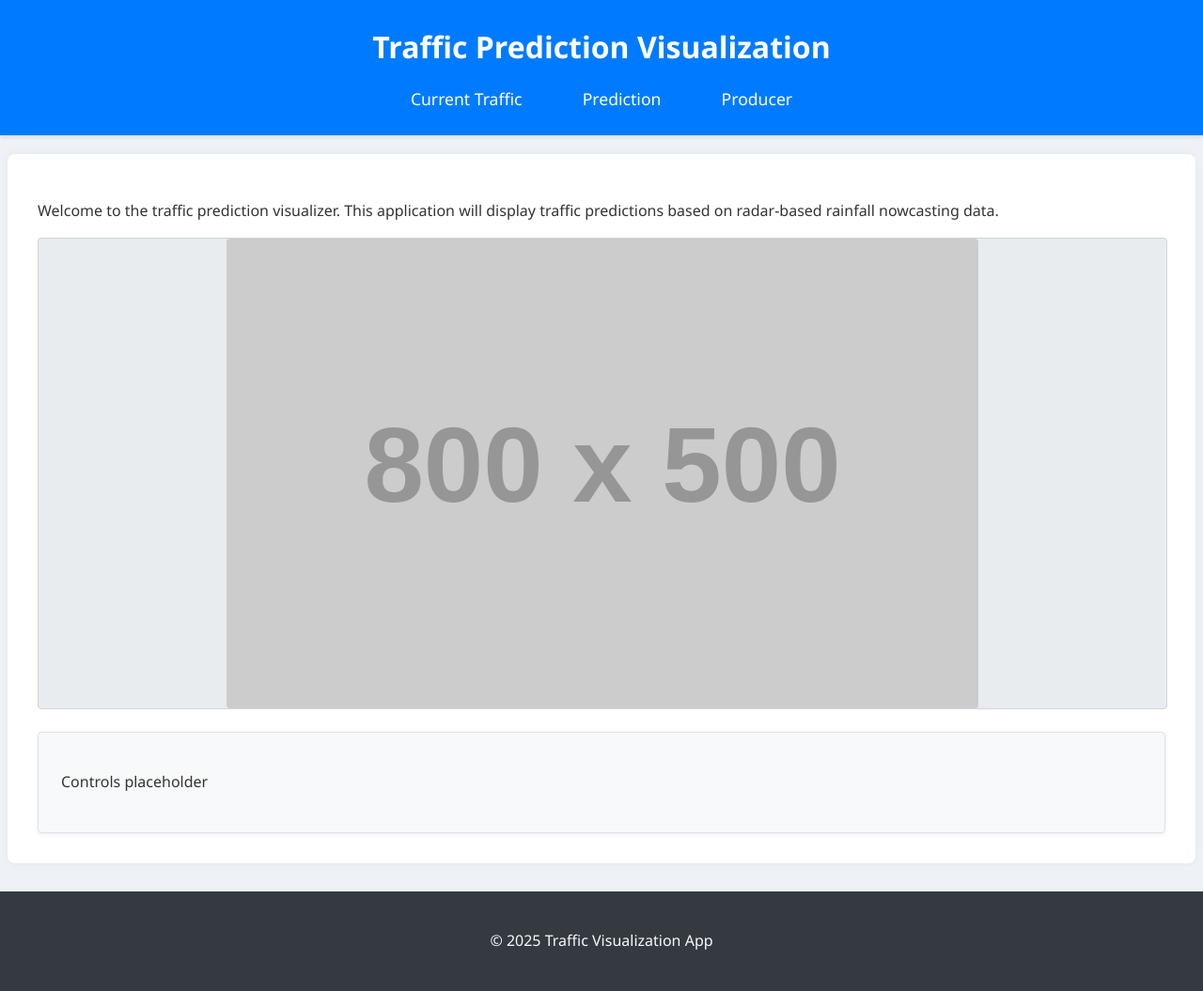
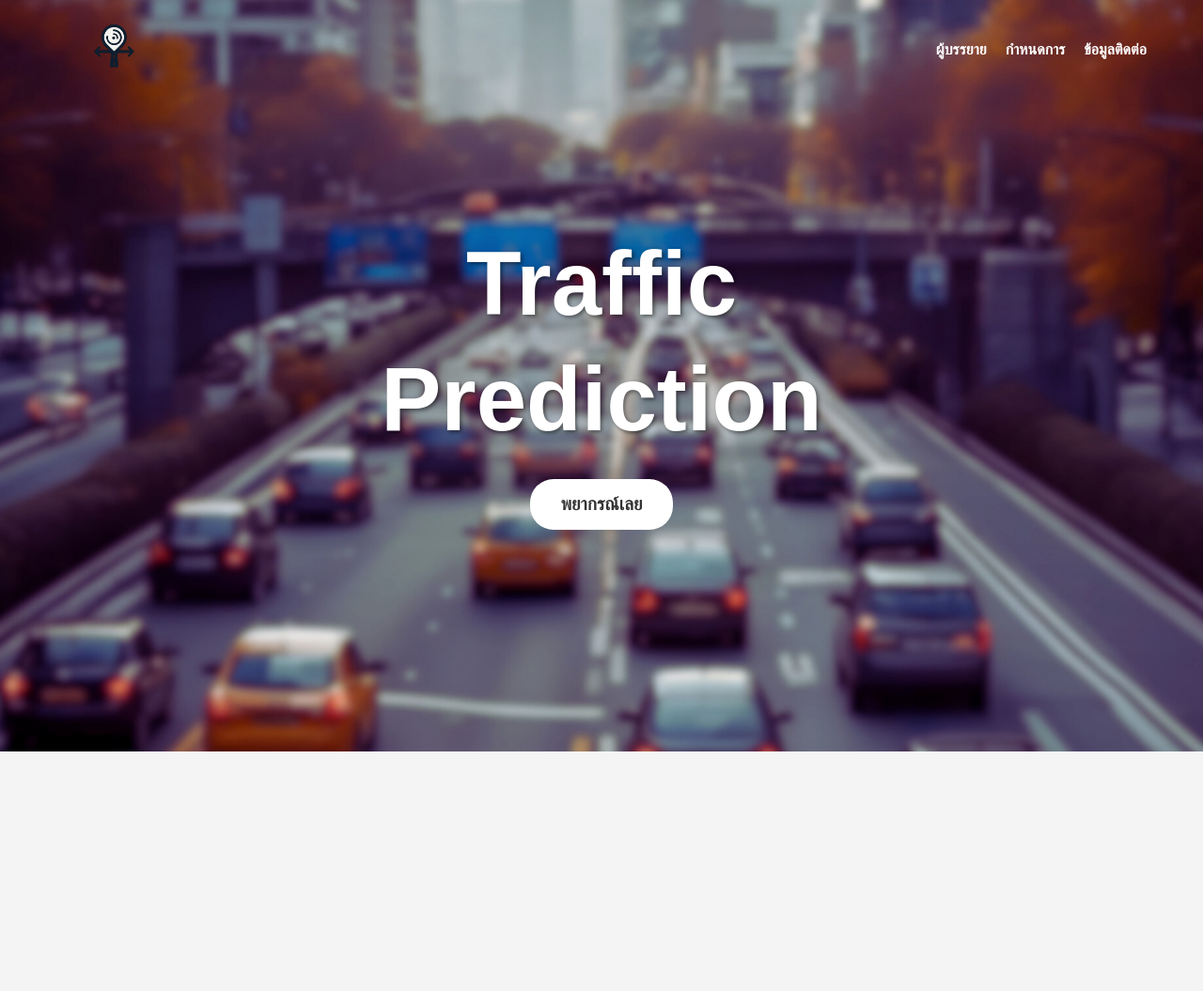
Before and after one commit to Suphamap/traffic_webapp, a plain HTML site: page index.html in a window 1280 px wide. Shown: the whole page at 94% size. After the commit the page ends 800 px from the top, so only its background shows below. Drawn offline with nearby package versions, Linux system fonts and the light colour scheme; placeholder pictures from the web are drawn by us.

Commit message:
Create a new version of website

```diff
--- a/index.html
+++ b/index.html
@@ -1,37 +1,36 @@
 <!DOCTYPE html>
-<html lang="en">
+<html lang="th">
 <head>
     <meta charset="UTF-8">
     <meta name="viewport" content="width=device-width, initial-scale=1.0">
-    <title>Traffic Prediction Visualization</title>
+    <title>Traffic Prediction</title>
     <link rel="stylesheet" href="style.css">
-    <link rel="stylesheet" href="https://cdnjs.cloudflare.com/ajax/libs/animate.css/4.1.1/animate.min.css"/>
 </head>
 <body>
     <header>
-        <h1 class="animate__animated animate__fadeInDown">Traffic Prediction Visualization</h1>
         <nav>
-            <ul>
-                <li><a href="current_traffic.html" class="animate__animated animate__fadeInUp animate__delay-1s">Current Traffic</a></li>
-                <li><a href="prediction.html" class="animate__animated animate__fadeInUp animate__delay-2s">Prediction</a></li>
-                <li><a href="producer.html" class="animate__animated animate__fadeInUp animate__delay-3s">Producer</a></li>
+            <div class="logo">
+                <img src="logo.png" alt="Logo">
+            </div>
+            <button class="nav-toggle" aria-label="toggle navigation" aria-expanded="false">
+                <span class="hamburger"></span>
+            </button>
+            <ul id="nav-links">
+                <li><a href="#">ผู้บรรยาย</a></li>
+                <li><a href="#">กำหนดการ</a></li>
+                <li><a href="#">ข้อมูลติดต่อ</a></li>
             </ul>
         </nav>
     </header>
     <main>
-        <p class="animate__animated animate__fadeIn animate__delay-4s">Welcome to the traffic prediction visualizer. This application will display traffic predictions based on radar-based rainfall nowcasting data.</p>
-        <div id="map-container">
-            <!-- Map will be rendered here -->
-            <img src="https://via.placeholder.com/800x500.png?text=Map+Placeholder" alt="Map Placeholder">
-        </div>
-        <div id="controls">
-            <!-- Controls for time, etc. -->
-            <p>Controls placeholder</p>
-        </div>
+        <section class="hero">
+            <div class="hero-content">
+                <h1>Traffic</h1>
+                <h1>Prediction</h1>
+                <button>พยากรณ์เลย</button>
+            </div>
+        </section>
     </main>
-    <footer>
-        <p>&copy; 2025 Traffic Visualization App</p>
-    </footer>
-    <script src="script.js"></script>
+    <script src="script.js"></script> <!-- Added script tag -->
 </body>
 </html>
--- a/script.js
+++ b/script.js
@@ -1,6 +1,12 @@
-// Basic script file for future interactivity
+document.addEventListener('DOMContentLoaded', () => {
+    const navToggle = document.querySelector('.nav-toggle');
+    const navLinks = document.getElementById('nav-links');
 
-document.addEventListener('DOMContentLoaded', () => {
-    console.log('Traffic Visualization App Loaded');
-    // Future JavaScript code for map integration, data fetching, etc. will go here.
+    if (navToggle && navLinks) {
+        navToggle.addEventListener('click', () => {
+            const isExpanded = navToggle.getAttribute('aria-expanded') === 'true' || false;
+            navToggle.setAttribute('aria-expanded', !isExpanded);
+            navLinks.classList.toggle('active');
+        });
+    }
 });
--- a/style.css
+++ b/style.css
@@ -1,107 +1,252 @@
+html { /* ADDED */
+    box-sizing: border-box;
+}
+
+*, *::before, *::after { /* ADDED */
+    box-sizing: inherit;
+}
+
 body {
-    font-family: 'Segoe UI', Tahoma, Geneva, Verdana, sans-serif;
+    font-family: sans-serif;
     margin: 0;
-    background-color: #eef1f5; /* Lighter gray background */
+    background-color: #f4f4f4;
     color: #333;
-    line-height: 1.6;
+    display: flex; /* ADDED for footer positioning */
+    flex-direction: column; /* ADDED for footer positioning */
+    min-height: 100vh; /* ADDED for footer positioning */
+}
+
+main { /* ADDED */
+    flex-grow: 1; /* Ensures main content pushes footer down */
 }
 
 header {
-    background-color: #007bff; /* Professional blue */
-    color: #ffffff;
-    padding: 1.5em 0;
-    text-align: center;
-    box-shadow: 0 2px 4px rgba(0, 0, 0, 0.1);
+    background: transparent;
+    color: #fff;
+    padding: 1rem 0;
+    position: fixed;
+    width: 100%;
+    top: 0;
+    z-index: 1000;
 }
 
-header h1 {
-    margin: 0;
-    font-size: 2em;
+nav {
+    display: flex;
+    justify-content: space-between;
+    align-items: center;
+    max-width: 1200px;
+    margin: 0 auto;
+    padding: 0 20px;
 }
 
-/* Navigation Bar Styles */
-nav {
-    margin-top: 1em;
+.logo img {
+    height: 70px;
 }
 
 nav ul {
-    list-style-type: none;
+    list-style: none;
+    display: flex;
+    gap: 20px;
+    margin: 0;
     padding: 0;
-    margin: 0;
-    text-align: center;
-}
-
-nav ul li {
-    display: inline-block; /* Changed from inline to inline-block for better spacing control */
-    margin: 0 15px; /* Adjusted margin */
 }
 
 nav ul li a {
-    color: #ffffff;
+    color: #fff;
     text-decoration: none;
-    font-size: 1.1em;
-    padding: 8px 15px; /* Added padding for a button-like feel */
-    border-radius: 4px; /* Rounded corners for links */
-    transition: background-color 0.3s ease, transform 0.3s ease; /* Smooth transition for hover effects */
+    font-weight: bold;
+    transition: color 0.3s ease; /* Added for hover effect */
 }
 
-nav ul li a:hover,
-nav ul li a:focus { /* Added focus for accessibility */
-    background-color: #0056b3; /* Darker blue on hover/focus */
-    transform: translateY(-2px); /* Slight lift effect */
-    text-decoration: none; /* Ensure no underline on hover */
+nav ul li a:hover { /* Added hover effect */
+    color: #ddd;
 }
 
-main {
-    padding: 2em;
-    max-width: 1200px; /* Max width for content */
-    margin: 20px auto; /* Center content */
-    background-color: #ffffff;
-    border-radius: 8px;
-    box-shadow: 0 0 10px rgba(0, 0, 0, 0.05);
+/* Hamburger Menu Styles */
+.nav-toggle {
+    display: none; /* Hidden by default */
+    background: none;
+    border: none;
+    cursor: pointer;
+    padding: 0;
 }
 
-#map-container {
-    width: 100%;
-    height: 500px; /* Increased height */
-    background-color: #e9ecef; /* Light gray for map background */
-    margin-bottom: 1.5em;
+.hamburger {
+    display: block;
+    width: 25px;
+    height: 3px;
+    background-color: #fff;
+    position: relative;
+    transition: transform 0.3s ease;
+}
+
+.hamburger::before,
+.hamburger::after {
+    content: "";
+    position: absolute;
+    width: 25px;
+    height: 3px;
+    background-color: #fff;
+    transition: transform 0.3s ease, top 0.3s ease, bottom 0.3s ease;
+}
+
+.hamburger::before {
+    top: -8px;
+}
+
+.hamburger::after {
+    bottom: -8px;
+}
+
+/* Active state for hamburger */
+.nav-toggle[aria-expanded="true"] .hamburger {
+    transform: rotate(45deg);
+}
+
+.nav-toggle[aria-expanded="true"] .hamburger::before {
+    top: 0;
+    transform: rotate(90deg);
+}
+
+.nav-toggle[aria-expanded="true"] .hamburger::after {
+    bottom: 0;
+    transform: rotate(90deg);
+    opacity: 0; /* Hide bottom bar to form X */
+}
+
+.hero {
+    background-image: url('traffic-background.jpg'); /* Replace with your background image */
+    background-size: cover;
+    background-position: center;
+    /* height: 100vh; CHANGED to min-height */
+    min-height: 100vh; /* MODIFIED */
+    box-sizing: border-box; /* ADDED */
     display: flex;
     align-items: center;
     justify-content: center;
-    border: 1px solid #ced4da;
-    border-radius: 4px; /* Rounded corners */
-    overflow: hidden; /* Ensure image fits */
+    text-align: center;
+    color: #fff;
+    width: 100%; /* ADDED for good measure */
 }
 
-#map-container img {
-    max-width: 100%;
-    max-height: 100%;
-    object-fit: cover; /* Cover the container */
-    border-radius: inherit; /* Inherit border-radius from parent */
+/* Added animation for hero content */
+@keyframes fadeIn {
+    from {
+        opacity: 0;
+        transform: translateY(20px);
+    }
+    to {
+        opacity: 1;
+        transform: translateY(0);
+    }
 }
 
-/* Animation for map and controls on hover - example */
-#map-container:hover, #controls:hover {
-    transform: scale(1.02); /* Slightly scale up on hover */
-    transition: transform 0.3s ease-in-out;
+.hero-content {
+    animation: fadeIn 1s ease-out; /* Apply animation */
 }
 
-#controls {
-    background-color: #f8f9fa; /* Lighter background for controls */
-    padding: 1.5em;
-    border: 1px solid #dee2e6;
-    border-radius: 4px;
-    box-shadow: 0 2px 4px rgba(0, 0, 0, 0.05);
+.hero-content h1 {
+    font-size: 6rem; /* Increased font size */
+    margin: 0.5rem 0;
+    font-weight: bold;
+    line-height: 1.2;
+    text-shadow: 2px 2px 4px rgba(0, 0, 0, 0.5); /* Added text shadow */
 }
 
+.hero-content button {
+    background-color: #fff;
+    color: #333;
+    border: none;
+    padding: 1rem 2rem;
+    font-size: 1.2rem;
+    border-radius: 25px;
+    cursor: pointer;
+    margin-top: 20px;
+    font-weight: bold;
+}
+
+/* footer was missing closing brace, assuming it should be here */
 footer {
     text-align: center;
-    padding: 1.5em 0;
-    background-color: #343a40; /* Darker footer */
-    color: #f8f9fa; /* Light text for footer */
-    /* position: fixed; remove fixed positioning for better flow */
-    bottom: 0;
+    padding: 1rem;
+    background: #333;
+    color: #fff;
+    /* position: fixed; // Removing fixed position for better mobile experience */
+    /* bottom: 0; // Removing fixed position */
     width: 100%;
-    margin-top: 30px; /* Space above footer */
+    margin-top: auto; /* Push footer to bottom if content is short */
 }
+
+/* Responsive adjustments */
+@media (max-width: 768px) {
+    header {
+        /* position: static; REMOVED - will revert to fixed from base */
+        background-color: rgba(0, 0, 0, 0.85); /* ADDED/MODIFIED for visibility */
+        padding: 0.5rem 20px; /* MODIFIED for compact mobile header */
+        /* width: 100%; top: 0; z-index: 1000; are inherited */
+    }
+
+    nav {
+        flex-direction: row; /* Keep logo and toggle on same line */
+        justify-content: space-between; /* Space between logo and toggle */
+        align-items: center;
+        width: 100%; /* Ensure nav takes full width */
+    }
+
+    .nav-toggle {
+        display: block; /* Show hamburger on mobile */
+        margin-right: 20px; /* Add some spacing */
+    }
+
+    nav ul {
+        display: none; /* Hide nav links by default on mobile */
+        flex-direction: column;
+        text-align: center;
+        gap: 15px; /* Increased gap for better touch targets */
+        margin-top: 15px;
+        width: 100%; /* Make ul take full width */
+        background-color: rgba(0, 0, 0, 0.8); /* Optional: background for dropdown */
+        padding: 10px 0; /* Optional: padding for dropdown */
+    }
+
+    nav ul.active { /* Style for when nav is open */
+        display: flex;
+    }
+
+    nav ul li a {
+        padding: 10px; /* Make links easier to tap */
+    }
+
+    .logo img {
+        height: 50px; /* Smaller logo for mobile - current */
+        /* If header padding is 0.5rem (8px) top/bottom, total header height approx 50 + 16 = 66px */
+    }
+
+    .hero {
+        /* padding-top: 20px; MODIFIED below */
+        padding-top: 70px; /* MODIFIED: to make space for the fixed header (approx 66px actual height) */
+        /* min-height: 100vh; and box-sizing: border-box are inherited */
+    }
+
+    .hero-content h1 {
+        font-size: 3.5rem; /* Smaller heading for mobile */
+    }
+
+    .hero-content button {
+        font-size: 1rem;
+        padding: 0.8rem 1.5rem;
+    }
+
+    /* header was position: static; - this rule is now removed from above */
+    /* .hero padding-top was 20px - this rule is now modified above */
+}
+
+@media (max-width: 480px) {
+    .hero-content h1 {
+        font-size: 2.5rem; /* Even smaller heading for very small screens */
+    }
+
+    nav ul li a {
+        font-size: 0.9rem;
+    }
+}
```
Also changed, not shown: current_traffic.html (deleted, +0 -35 lines), prediction.html (deleted, +0 -38 lines), producer.html (deleted, +0 -40 lines), logo.png (added), traffic-background.jpg (added), 1 other file.
